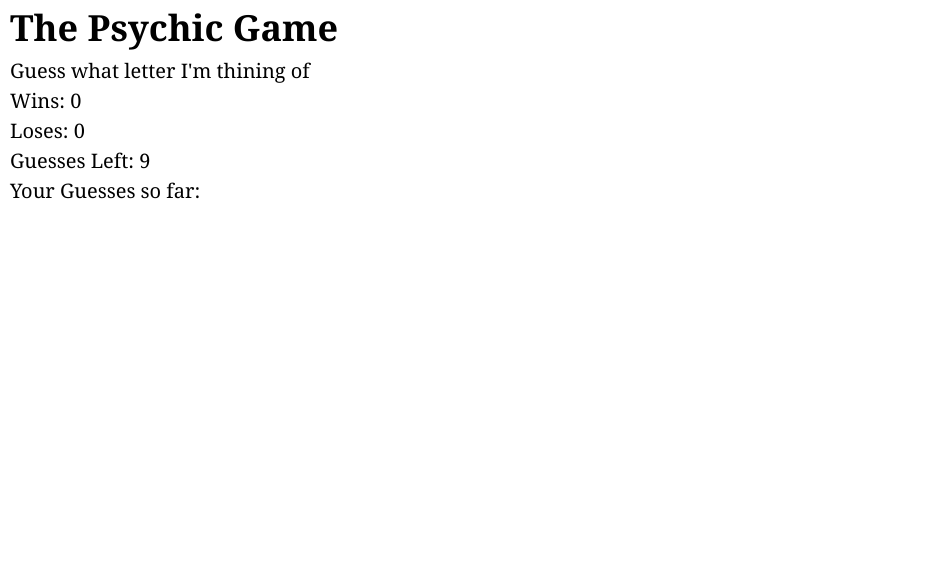
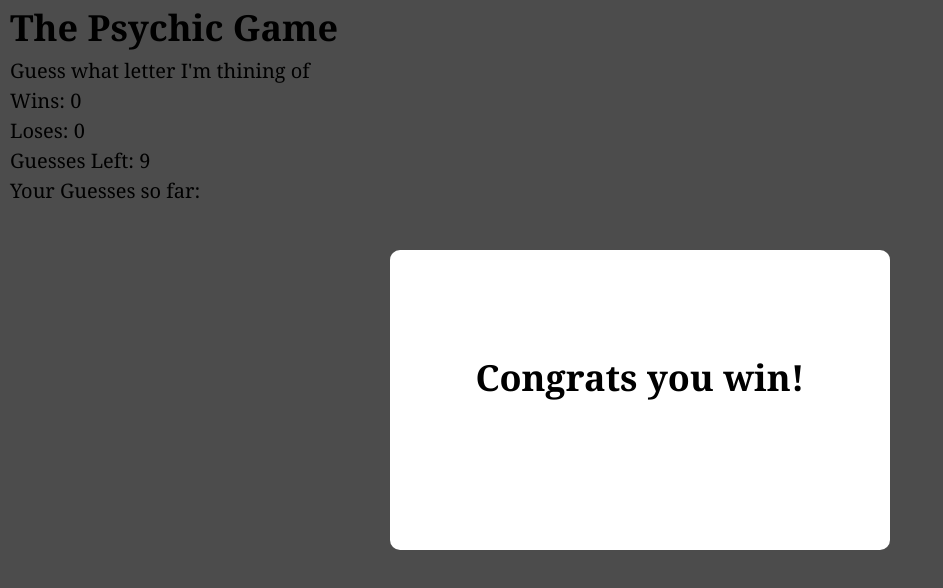
Before and after one commit to ardelato/Psychic-Game, a plain HTML site: page index.html in a window 1280 px wide. Shown: the whole page, without its empty margins (0-943 px from the left). Drawn offline with Linux system fonts and the light colour scheme.

Commit message:
Added Game Status Popup

```diff
--- a/assets/css/style.css
+++ b/assets/css/style.css
@@ -13,3 +13,25 @@ p {
 	margin-left: 10px;
 	line-height: 1.5em;
 }
+
+.bg-modal {
+	width: 100%;
+	height: 100%;
+	background-color: rgba(0, 0, 0, 0.7);
+	position: absolute;
+	top: 0;
+	display: flex;
+	justify-content: center;
+	align-items: center;
+}
+
+.modal-content {
+	width: 500px;
+	height: 300px;
+	background-color: white;
+	border-radius: 10px;
+}
+.modal-content h1 {
+	padding-top: 100px;
+	text-align: center;
+}
--- a/index.html
+++ b/index.html
@@ -1,23 +1,25 @@
 <!DOCTYPE html>
 <html lang="en">
 	<head>
-    <meta charset="UTF-8">
-    <meta name="viewport" content="width=device-width, initial-scale=1.0">
+		<meta charset="UTF-8" />
+		<meta name="viewport" content="width=device-width, initial-scale=1.0" />
 		<title>Psychic Game</title>
-    <link type="text/css" rel="stylesheet" href="assets/css/reset.css">
-    <link type="text/css" rel="stylesheet" href="assets/css/style.css">
+		<link type="text/css" rel="stylesheet" href="assets/css/reset.css" />
+		<link type="text/css" rel="stylesheet" href="assets/css/style.css" />
 		<script src="assets/javascript/game.js"></script>
 	</head>
 	<body>
 		<h1>The Psychic Game</h1>
 		<p>Guess what letter I'm thining of</p>
-    <p id="wins">Wins: </p>
-    <p id="loses">Loses: </p>
-    <p id="numGuesses">Guesses Left: </p>
-    <p id="currentGuesses">Your Guesses so far: </p>
+		<p id="wins">Wins:</p>
+		<p id="loses">Loses:</p>
+		<p id="numGuesses">Guesses Left:</p>
+		<p id="currentGuesses">Your Guesses so far:</p>
 
 		<div class="bg-modal">
-        <h1 id="resultsText"></h1>
+			<div class="modal-content">
+				<h1 id="resultsText">Congrats you win!</h1>
+			</div>
 		</div>
 	</body>
 </html>
```
Lines whose indentation alone changed are shown as unchanged.
